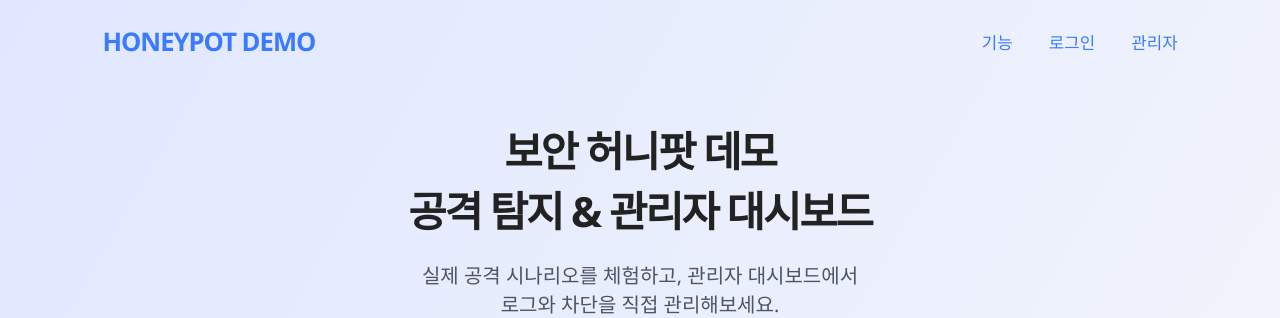
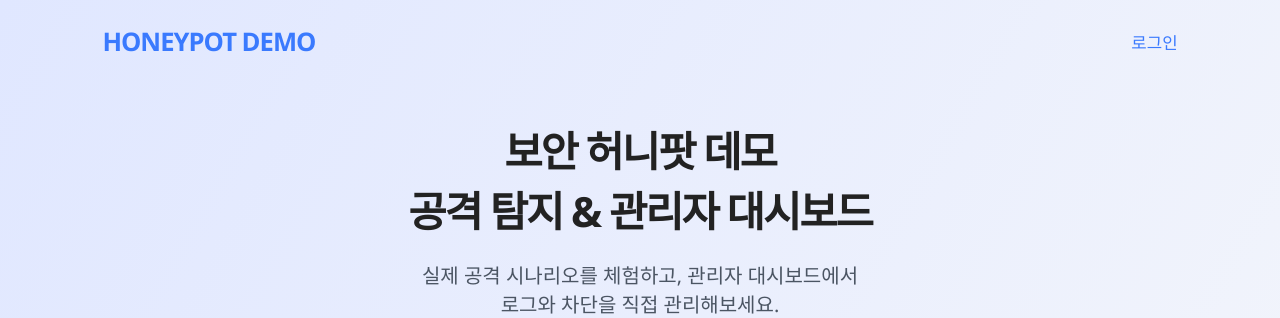
Before and after one commit to kms7631/honeypot, a PHP site: page / in a window 1280 px wide. Shown: the top 318 px of the page. Run offline with PHP 8.4, Linux system fonts and the light colour scheme; data that the repository does not hold is empty.

Commit message:
Simplify navbar to login only

```diff
--- a/public/index.php
+++ b/public/index.php
@@ -116,9 +116,7 @@
     <nav class="nav">
         <div class="nav-logo">HONEYPOT DEMO</div>
         <div class="nav-menu">
-            <a href="#features">기능</a>
             <a href="admin.php">로그인</a>
-            <a href="admin.php">관리자</a>
         </div>
     </nav>
     <section class="hero">
```
